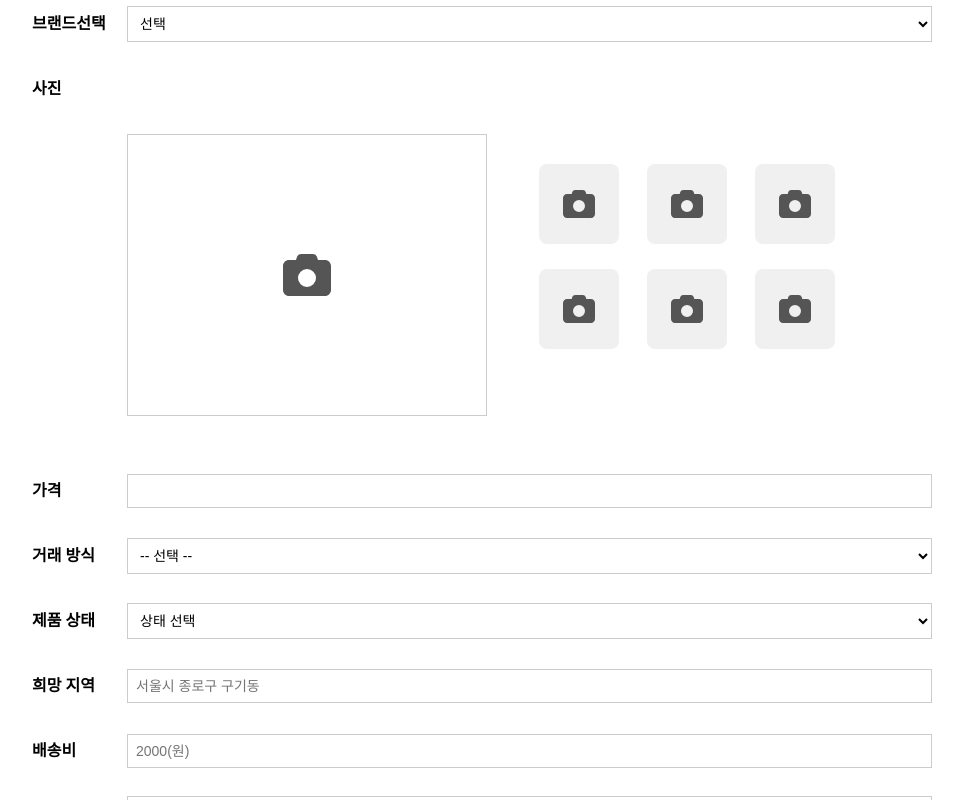
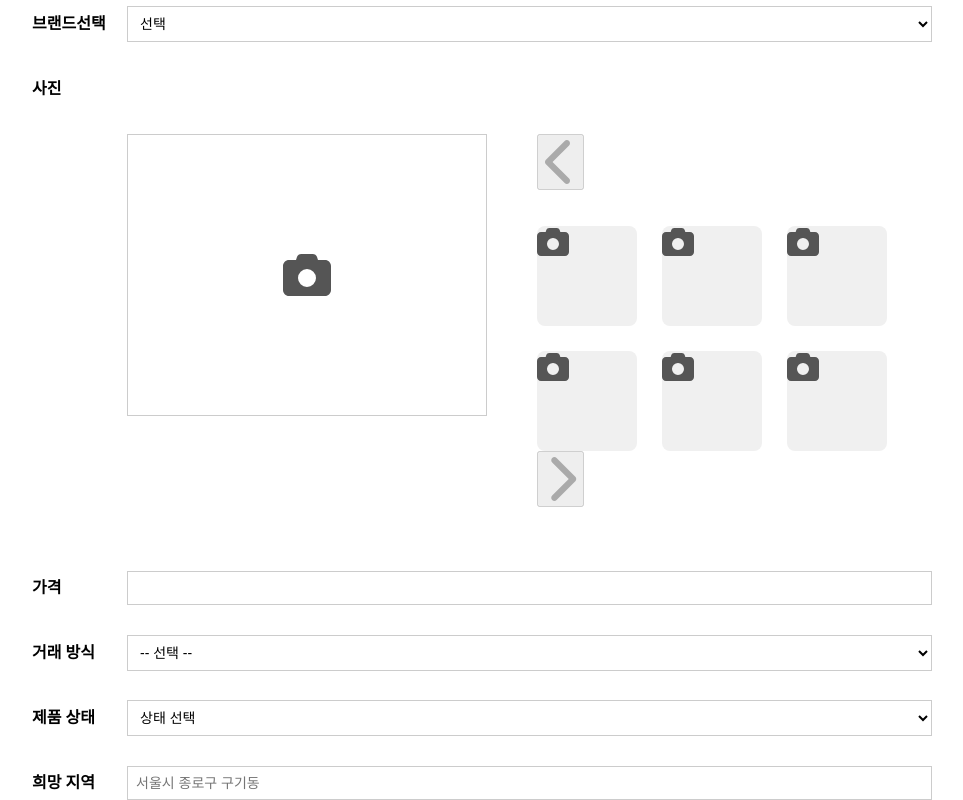
Before and after one commit to LOO-kees/green_market_test1, a React (Create React App) app: page /goodsinsert in a window 1280 px wide. Shown: the part 420-1220 px from the top of the page, without its empty margins (158-1121 px from the left). Built offline with nearby package versions, Linux system fonts and the light colour scheme; sample sign-in values are in the browser's storage.

Commit message:
Update GoodsInsert.js

```diff
--- a/src/components/GoodsInsert.js
+++ b/src/components/GoodsInsert.js
@@ -6,10 +6,12 @@ import { FontAwesomeIcon } from '@fortawesome/react-fontawesome';
 import { faCamera, faChevronLeft, faChevronRight } from '@fortawesome/free-solid-svg-icons';
 import axios from 'axios';
 
+const BASE_URL = 'https://port-0-backend-mbioc25168a38ca1.sel4.cloudtype.app';
+
 function GoodsInsert() {
   const navigate = useNavigate();
 
-  // 로그인 체크: 토큰이 없으면 로그인 페이지로 리다이렉트
+  // 로그인 체크
   useEffect(() => {
     const token = localStorage.getItem('token');
     if (!token) {
@@ -18,91 +20,77 @@ function GoodsInsert() {
     }
   }, [navigate]);
 
-  // 폼 상태 관리
+  // 폼 상태
   const [formData, setFormData] = useState({
-    title: '',
-    category: '',
-    brand: '',
-    price: '',
-    tradeType: '',
-    condition: '',
-    region: '',
-    description: '',
-    shipping_fee: ''
+    title: '', kind: '', brand: '', price: '',
+    trade_type: '', condition: '', region: '',
+    description: '', shipping_fee: ''
   });
+  const [images, setImages] = useState(Array(7).fill(''));
+  const [imageFiles, setImageFiles] = useState({});
+  const fileInputRefs = useRef([]);
+  const [thumbStartIndex, setThumbStartIndex] = useState(0);
 
-  // DataURL 미리보기
-  const [images, setImages] = useState(Array(7).fill(''));
-  // 실제 File 객체 저장
-  const [imageFiles, setImageFiles] = useState({});
-  const [thumbStartIndex, setThumbStartIndex] = useState(0);
-  const fileInputRefs = useRef([]);
-
-  function getThumbnailsPerPage(width) {
-    if (width >= 1024) return 6;
-    else if (width >= 768) return 6;
-    else return 3;
+  // 썸네일 개수 & 반응형
+  function getThumbnailsPerPage(w) {
+    if (w >= 1024) return 6;
+    if (w >= 768) return 6;
+    return 3;
   }
   const [thumbnailsPerPage, setThumbnailsPerPage] = useState(getThumbnailsPerPage(window.innerWidth));
   useEffect(() => {
-    const handleResize = () => setThumbnailsPerPage(getThumbnailsPerPage(window.innerWidth));
-    window.addEventListener('resize', handleResize);
-    return () => window.removeEventListener('resize', handleResize);
+    const onResize = () => setThumbnailsPerPage(getThumbnailsPerPage(window.innerWidth));
+    window.addEventListener('resize', onResize);
+    return () => window.removeEventListener('resize', onResize);
   }, []);
-  const thumbnailCount = images.length - 1;
-  const maxStartIndex = Math.max(thumbnailCount - thumbnailsPerPage, 0);
+  const maxStartIndex = Math.max(images.length - 1 - thumbnailsPerPage, 0);
   useEffect(() => {
     setThumbStartIndex(prev => Math.min(prev, maxStartIndex));
   }, [thumbnailsPerPage, maxStartIndex]);
 
-  const handleChange = (e) => {
+  // 입력 핸들러
+  const handleChange = e => {
     const { name, value } = e.target;
     setFormData(prev => ({ ...prev, [name]: value }));
   };
 
-  const onThumbnailClick = (index) => {
-    fileInputRefs.current[index]?.click();
-  };
-
-  const onFileChange = (e, index) => {
+  // 파일 업로드
+  const onThumbnailClick = idx => fileInputRefs.current[idx]?.click();
+  const onFileChange = (e, idx) => {
     const file = e.target.files[0];
     if (!file) return;
-    // 1) DataURL
+    // 미리보기
     const reader = new FileReader();
     reader.onloadend = () => {
       setImages(prev => {
-        const copy = [...prev];
-        copy[index] = reader.result;
-        return copy;
+        const c = [...prev]; c[idx] = reader.result; return c;
       });
     };
     reader.readAsDataURL(file);
-    // 2) File 객체
-    setImageFiles(prev => ({ ...prev, [index]: file }));
+    // 실제 파일
+    setImageFiles(prev => ({ ...prev, [idx]: file }));
   };
 
-  const handlePrev = () => {
-    setThumbStartIndex(prev => Math.max(prev - 1, 0));
-  };
-  const handleNext = () => {
-    setThumbStartIndex(prev => Math.min(prev + 1, maxStartIndex));
-  };
+  const handlePrev = () => setThumbStartIndex(i => Math.max(i - 1, 0));
+  const handleNext = () => setThumbStartIndex(i => Math.min(i + 1, maxStartIndex));
 
-  const handleSubmit = async (e) => {
+  // 제출
+  const handleSubmit = async e => {
     e.preventDefault();
-    const { title, category, brand, price, tradeType, condition, region, description, shipping_fee } = formData;
+    const {
+      title, kind, brand, price,
+      trade_type, condition, region,
+      description, shipping_fee
+    } = formData;
 
-    // 유효성 검사
-    if (!title || !category || !brand || !price || !tradeType || !condition || !region || !description || !shipping_fee) {
+    // 유효성
+    if (!title || !kind || !brand || !price || !trade_type ||
+        !condition || !region || !description || !shipping_fee) {
       alert('모든 항목을 입력해주세요.');
       return;
     }
-    if (isNaN(price)) {
-      alert('가격은 숫자로 입력해주세요.');
-      return;
-    }
-    if (isNaN(shipping_fee)) {
-      alert('배송비는 숫자로 입력해주세요.');
+    if (isNaN(price) || isNaN(shipping_fee)) {
+      alert('가격과 배송비는 숫자로 입력해주세요.');
       return;
     }
 
@@ -113,14 +101,13 @@ function GoodsInsert() {
       return;
     }
 
-    // FormData 셋업
+    // FormData 구성
     const fd = new FormData();
     fd.append('title', title);
     fd.append('brand', brand);
-    fd.append('kind', category);
+    fd.append('kind', kind);
     fd.append('price', price);
-    // ← 이 부분만 변경되었습니다:
-    fd.append('trade_type', tradeType);
+    fd.append('trade_type', trade_type);
     fd.append('condition', condition);
     fd.append('region', region);
     fd.append('description', description);
@@ -133,13 +120,13 @@ function GoodsInsert() {
 
     try {
       const res = await axios.post(
-        'https://port-0-backend-mbioc25168a38ca1.sel4.cloudtype.app/greenmarket/products',
+        `${BASE_URL}/greenmarket/products`,
         fd,
         {
           headers: {
             'Content-Type': 'multipart/form-data',
-            Authorization: `Bearer ${token}`,
-          },
+            Authorization: `Bearer ${token}`
+          }
         }
       );
       if (res.data.success) {
@@ -147,7 +134,7 @@ function GoodsInsert() {
         navigate('/productpage');
       }
     } catch (err) {
-      console.error('Axios Error:', err.response?.data || err.message);
+      console.error('등록 중 오류:', err.response?.data || err.message);
       alert('등록 중 오류가 발생했습니다.');
     }
   };
@@ -164,25 +151,19 @@ function GoodsInsert() {
         <p>
           <label htmlFor="title">제목</label>
           <input
-            type="text"
-            id="title"
-            name="title"
+            id="title" name="title" type="text"
             placeholder="안 쓰는 물건 팔아요"
-            required
-            value={formData.title}
+            required value={formData.title}
             onChange={handleChange}
           />
         </p>
 
         {/* 카테고리 */}
         <p>
-          <label htmlFor="category">카테고리</label>
+          <label htmlFor="kind">카테고리</label>
           <select
-            name="category"
-            id="category"
-            required
-            value={formData.category}
-            onChange={handleChange}
+            id="kind" name="kind" required
+            value={formData.kind} onChange={handleChange}
           >
             <option value="">제품선택</option>
             <option value="여성의류">여성의류</option>
@@ -201,11 +182,8 @@ function GoodsInsert() {
         <p>
           <label htmlFor="brand">브랜드선택</label>
           <select
-            name="brand"
-            id="brand"
-            required
-            value={formData.brand}
-            onChange={handleChange}
+            id="brand" name="brand" required
+            value={formData.brand} onChange={handleChange}
           >
             <option value="">선택</option>
             <option value="NoBrand">NoBrand</option>
@@ -223,28 +201,24 @@ function GoodsInsert() {
         </p>
 
         {/* 사진 업로드 */}
-        <label htmlFor="image">사진</label>
+        <label>사진</label>
         <div className="photo-section">
-          {/* 메인 사진 */}
-          <div className="main-photo" onClick={() => onThumbnailClick(0)} style={{ cursor: 'pointer' }}>
+          {/* 메인 */}
+          <div className="main-photo" onClick={() => onThumbnailClick(0)}>
             {images[0]
               ? <img src={images[0]} alt="상품 이미지" />
-              : <FontAwesomeIcon icon={faCamera} style={{ fontSize: '48px', color: '#555' }} />
+              : <FontAwesomeIcon icon={faCamera} style={{ fontSize: 48, color: '#555' }} />
             }
             <input
-              type="file"
-              accept="image/*"
-              style={{ display: 'none' }}
+              type="file" accept="image/*" style={{ display: 'none' }}
               ref={el => (fileInputRefs.current[0] = el)}
               onChange={e => onFileChange(e, 0)}
             />
           </div>
-
-          {/* 썸네일 슬라이드 */}
+          {/* 썸네일 */}
           <div className="thumbnails-wrapper">
-            <button type="button" className="thumb-nav prev"
-              onClick={handlePrev} disabled={thumbStartIndex === 0}>
-              <FontAwesomeIcon icon={faChevronLeft} style={{ fontSize: '50px' }} />
+            <button type="button" onClick={handlePrev} disabled={thumbStartIndex === 0}>
+              <FontAwesomeIcon icon={faChevronLeft} style={{ fontSize: 50 }} />
             </button>
             <div className="thumbnails">
               {images.slice(1)
@@ -252,31 +226,17 @@ function GoodsInsert() {
                 .map((src, idx) => {
                   const actual = thumbStartIndex + idx + 1;
                   return (
-                    <div key={actual} className="thumbnail-wrapper"
-                      onClick={() => onThumbnailClick(actual)} style={{
-                        cursor: 'pointer',
-                        position: 'relative',
-                        width: '80px',
-                        height: '80px',
-                        backgroundColor: '#f0f0f0',
-                        borderRadius: '8px',
-                        overflow: 'hidden',
-                        textAlign: 'center',
-                      }}>
+                    <div
+                      key={actual}
+                      className="thumbnail-wrapper"
+                      onClick={() => onThumbnailClick(actual)}
+                    >
                       {src
-                        ? <img src={src} alt={`사진 ${actual}`} className="thumbnail-preview" style={{
-                            width: '100%', height: '100%', objectFit: 'cover'
-                          }} />
-                        : <FontAwesomeIcon icon={faCamera} style={{
-                            fontSize: '32px', color: '#555',
-                            position: 'absolute', top: '50%', left: '50%',
-                            transform: 'translate(-50%, -50%)'
-                          }} />
+                        ? <img src={src} alt={`사진 ${actual}`} />
+                        : <FontAwesomeIcon icon={faCamera} style={{ fontSize: 32, color: '#555' }} />
                       }
                       <input
-                        type="file"
-                        accept="image/*"
-                        style={{ display: 'none' }}
+                        type="file" accept="image/*" style={{ display: 'none' }}
                         ref={el => (fileInputRefs.current[actual] = el)}
                         onChange={e => onFileChange(e, actual)}
                       />
@@ -284,35 +244,28 @@ function GoodsInsert() {
                   );
                 })}
             </div>
-            <button type="button" className="thumb-nav next"
-              onClick={handleNext} disabled={thumbStartIndex >= maxStartIndex}>
-              <FontAwesomeIcon icon={faChevronRight} style={{ fontSize: '50px' }} />
+            <button type="button" onClick={handleNext} disabled={thumbStartIndex >= maxStartIndex}>
+              <FontAwesomeIcon icon={faChevronRight} style={{ fontSize: 50 }} />
             </button>
           </div>
         </div>
 
-        {/* 가격 입력 */}
+        {/* 가격 */}
         <p>
           <label htmlFor="price">가격</label>
           <input
-            type="text"
-            id="price"
-            name="price"
-            required
-            value={formData.price}
+            id="price" name="price" type="text"
+            required value={formData.price}
             onChange={handleChange}
           />
         </p>
 
         {/* 거래방식 */}
         <p>
-          <label htmlFor="tradeType">거래 방식</label>
+          <label htmlFor="trade_type">거래 방식</label>
           <select
-            name="tradeType"
-            id="tradeType"
-            required
-            value={formData.tradeType}
-            onChange={handleChange}
+            id="trade_type" name="trade_type" required
+            value={formData.trade_type} onChange={handleChange}
           >
             <option value="">-- 선택 --</option>
             <option value="직거래">직거래</option>
@@ -324,11 +277,8 @@ function GoodsInsert() {
         <p>
           <label htmlFor="condition">제품 상태</label>
           <select
-            name="condition"
-            id="condition"
-            required
-            value={formData.condition}
-            onChange={handleChange}
+            id="condition" name="condition" required
+            value={formData.condition} onChange={handleChange}
           >
             <option value="">상태 선택</option>
             <option value="새상품(미개봉)">새상품(미개봉)</option>
@@ -342,12 +292,9 @@ function GoodsInsert() {
         <p>
           <label htmlFor="region">희망 지역</label>
           <input
-            type="text"
-            id="region"
-            name="region"
+            id="region" name="region" type="text"
             placeholder="서울시 종로구 구기동"
-            required
-            value={formData.region}
+            required value={formData.region}
             onChange={handleChange}
           />
         </p>
@@ -356,12 +303,8 @@ function GoodsInsert() {
         <p>
           <label htmlFor="shipping_fee">배송비</label>
           <input
-            type="text"
-            id="shipping_fee"
-            name="shipping_fee"
-            placeholder="2000(원)"
-            required
-            value={formData.shipping_fee}
+            id="shipping_fee" name="shipping_fee" type="text"
+            required value={formData.shipping_fee}
             onChange={handleChange}
           />
         </p>
@@ -370,16 +313,13 @@ function GoodsInsert() {
         <p>
           <label htmlFor="description">상세 설명</label>
           <textarea
-            id="description"
-            name="description"
-            rows={5}
-            required
-            value={formData.description}
+            id="description" name="description" rows={5}
+            required value={formData.description}
             onChange={handleChange}
           />
         </p>
 
-        {/* 버튼 그룹 */}
+        {/* 버튼 */}
         <div className="button-group">
           <button type="submit" className="submit-btn">등록하기</button>
           <button type="button" className="cancel-btn" onClick={handleCancel}>취소</button>
```
